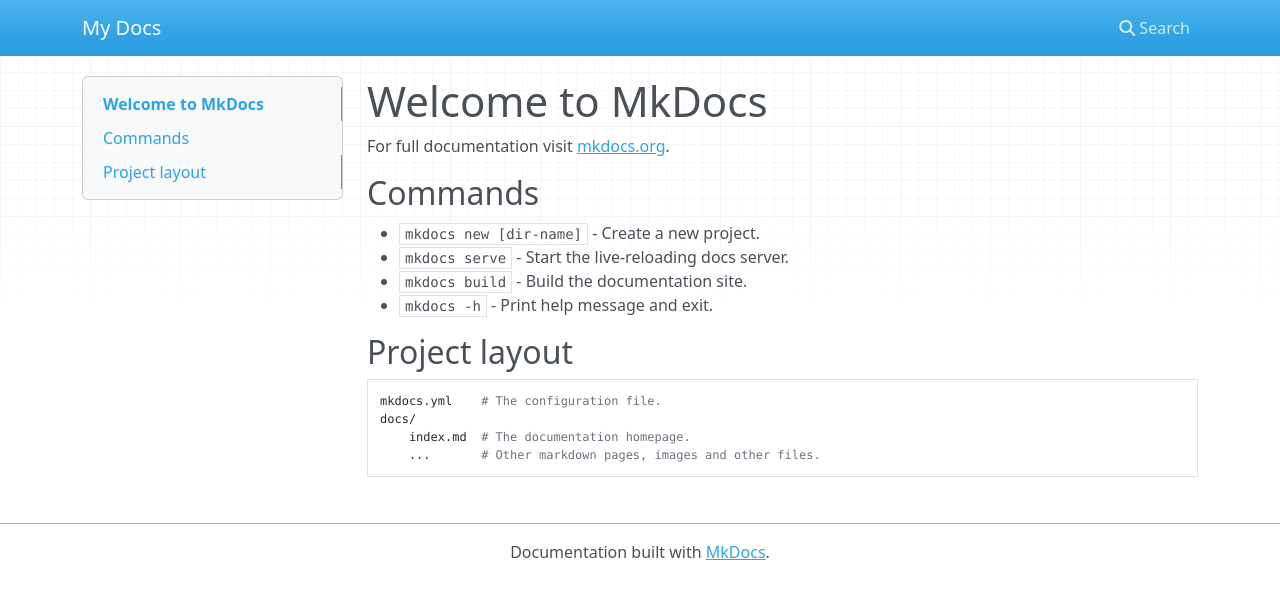
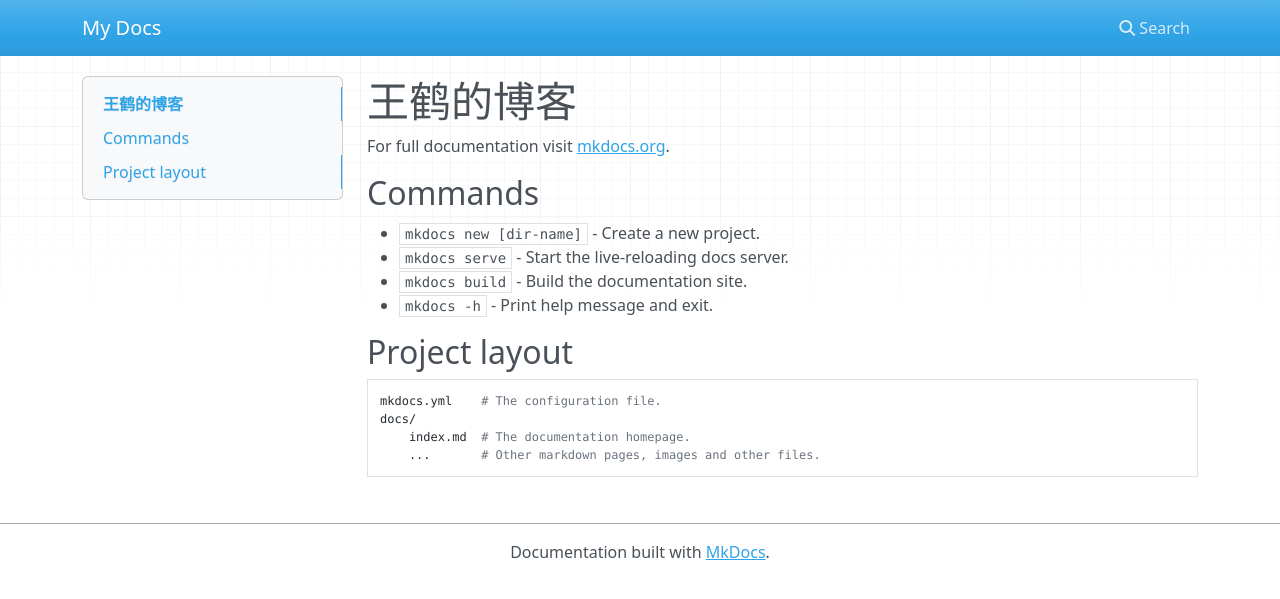
Before and after one commit to wisehai/mkdocs, an MkDocs documentation site: the page built from docs/index.md, in a window 1280 px wide. Shown: the top 599 px of the page. Built offline with MkDocs 1.6.1, drawn with Linux system fonts in a browser that asks for light colours; nearby versions of some CDN libraries.

Commit message:
换文件

```diff
--- a/docs/index.md
+++ b/docs/index.md
@@ -1,13 +1,13 @@
-# Welcome to MkDocs
+# 王鹤的博客
 
 For full documentation visit [mkdocs.org](https://www.mkdocs.org).
 
 ## Commands
 
-* `mkdocs new [dir-name]` - Create a new project.
-* `mkdocs serve` - Start the live-reloading docs server.
-* `mkdocs build` - Build the documentation site.
-* `mkdocs -h` - Print help message and exit.
+- `mkdocs new [dir-name]` - Create a new project.
+- `mkdocs serve` - Start the live-reloading docs server.
+- `mkdocs build` - Build the documentation site.
+- `mkdocs -h` - Print help message and exit.
 
 ## Project layout
 
```
Also changed, not shown: site/index.html, site/search/search_index.json.
